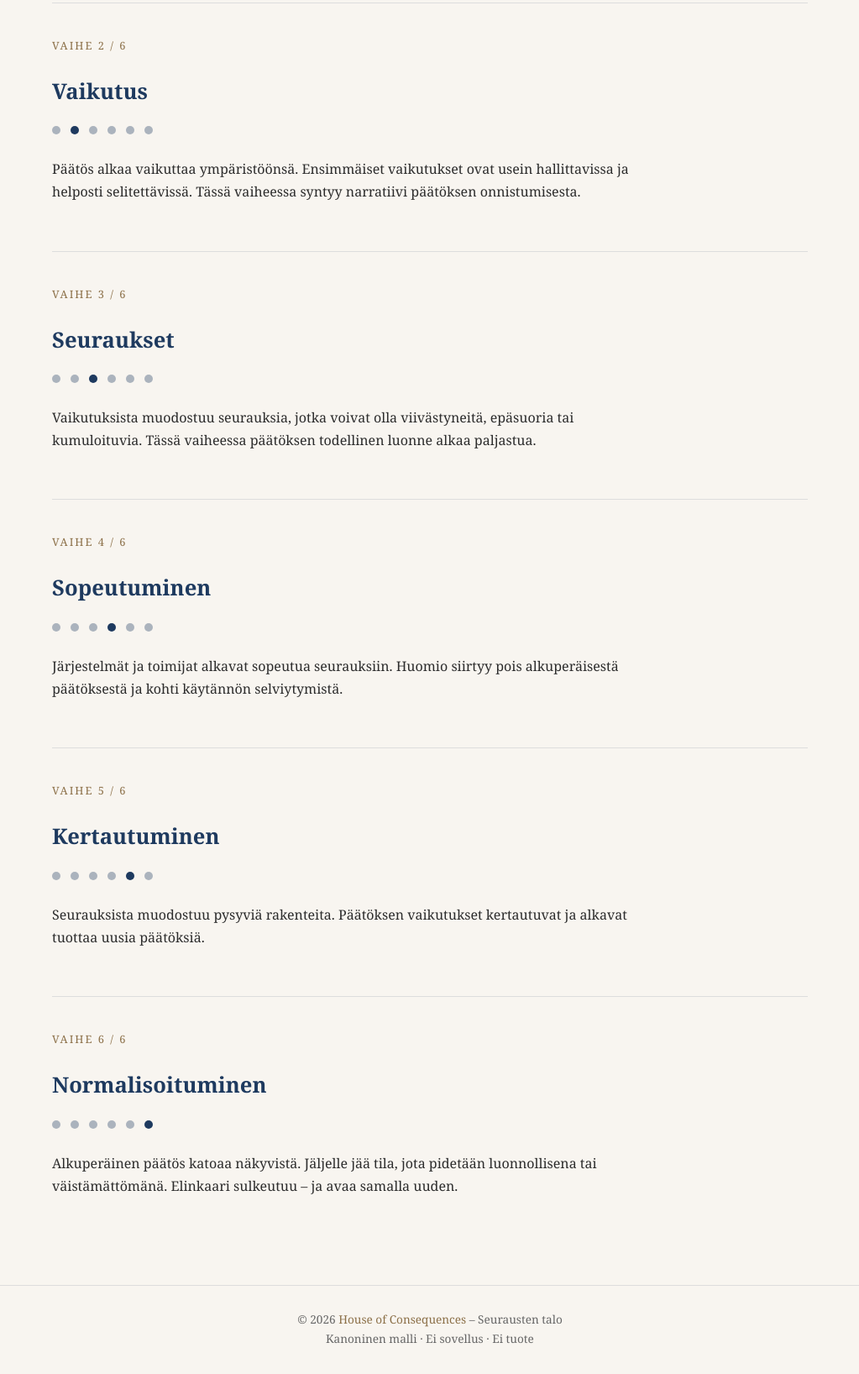
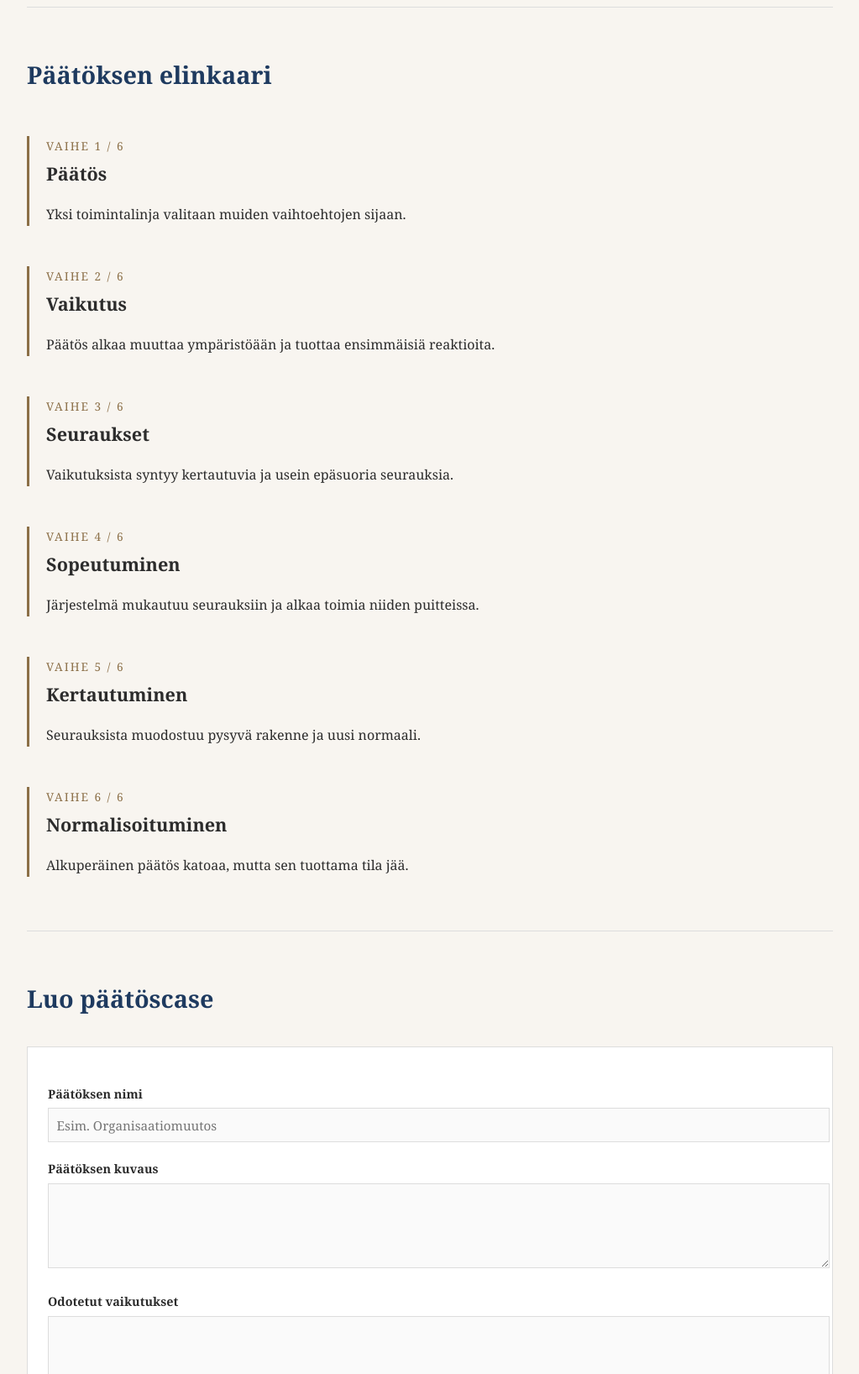
Before and after one commit to unpersonanarkia-debug/House-of-Consequences, a plain HTML site: page index.html in a window 1280 px wide. Shown: the part 677-2313 px from the top of the page at 84% size, without its empty margins (128-1151 px from the left). Drawn offline with Linux system fonts and the light colour scheme.

Commit message:
Update index.html
Update index.html

```diff
--- a/index.html
+++ b/index.html
@@ -2,9 +2,9 @@
 <html lang="fi">
 <head>
   <meta charset="UTF-8">
-  <title>House of Consequences – Päätöksen elinkaari</title>
+  <title>House of Consequences — Commercial Prototype</title>
   <meta name="viewport" content="width=device-width, initial-scale=1.0">
-  <meta name="description" content="House of Consequences on päätöksen elinkaaren tulkintamalli: kuusi vaihetta, joissa päätökset muuttuvat vaikutuksiksi, seurauksiksi ja rakenteiksi.">
+  <meta name="description" content="Kaupallinen prototyyppi päätösten elinkaaren dokumentointiin ja seurausten näkyväksi tekemiseen.">
 
   <style>
     :root {
@@ -13,7 +13,7 @@
       --muted: #666;
       --accent: #1e3a5f;
       --gold: #8b6f47;
-      --line: #ddd;
+      --border: #ddd;
     }
 
     body {
@@ -25,16 +25,16 @@
     }
 
     header {
-      max-width: 900px;
+      max-width: 960px;
       margin: 0 auto;
-      padding: 3.5rem 1.5rem 2.5rem;
+      padding: 4rem 1.5rem 3rem;
       text-align: center;
     }
 
     header h1 {
-      font-size: 2.4rem;
+      font-size: 2.6rem;
+      margin-bottom: 0.75rem;
       letter-spacing: 1px;
-      margin-bottom: 0.75rem;
     }
 
     header p {
@@ -44,69 +44,120 @@
       font-size: 1.05rem;
     }
 
-    main {
-      max-width: 900px;
-      margin: 0 auto;
-      padding: 1rem 1.5rem 3rem;
+    nav {
+      margin-top: 2rem;
+      font-size: 0.95rem;
     }
 
-    /* =========================
-       KANONINEN KOMPONENTTI
-       ========================= */
+    nav a {
+      margin: 0 0.75rem;
+      text-decoration: none;
+      color: var(--accent);
+      border-bottom: 1px solid transparent;
+    }
+
+    nav a:hover {
+      border-bottom-color: var(--accent);
+    }
+
+    main {
+      max-width: 960px;
+      margin: 0 auto;
+      padding: 1rem 1.5rem 4rem;
+    }
+
+    .block {
+      margin: 4rem 0;
+      padding-top: 2rem;
+      border-top: 1px solid var(--border);
+    }
+
+    .block h2 {
+      font-size: 1.8rem;
+      margin-bottom: 0.75rem;
+      color: var(--accent);
+    }
+
+    .block p {
+      max-width: 760px;
+    }
 
     .phase {
-      margin: 3.5rem 0;
-      padding-top: 2.5rem;
-      border-top: 1px solid var(--line);
+      margin: 3rem 0;
+      padding-left: 1.25rem;
+      border-left: 3px solid var(--gold);
     }
 
-    .phase-meta {
-      font-size: 0.8rem;
+    .phase-index {
+      font-size: 0.85rem;
       letter-spacing: 2px;
       text-transform: uppercase;
       color: var(--gold);
-      margin-bottom: 0.5rem;
+      margin-bottom: 0.25rem;
     }
 
-    .phase h2 {
-      font-size: 1.6rem;
-      color: var(--accent);
-      margin-bottom: 0.75rem;
+    .phase h3 {
+      margin: 0.25rem 0 0.5rem;
+      font-size: 1.35rem;
     }
 
-    .phase p {
-      max-width: 720px;
+    .case-box {
+      margin-top: 2rem;
+      padding: 1.5rem;
+      border: 1px solid var(--border);
+      background: #fff;
     }
 
-    .phase-icon-row {
-      margin: 1.25rem 0 1.75rem;
-      display: flex;
-      gap: 0.75rem;
+    label {
+      display: block;
+      margin-top: 1.25rem;
+      font-weight: bold;
+      font-size: 0.9rem;
     }
 
-    .phase-icon {
-      width: 10px;
-      height: 10px;
-      border-radius: 50%;
-      background: var(--accent);
-      opacity: 0.35;
+    input, textarea {
+      width: 100%;
+      padding: 0.6rem;
+      margin-top: 0.25rem;
+      font-family: inherit;
+      font-size: 0.95rem;
+      border: 1px solid var(--border);
+      background: #fafafa;
     }
 
-    .phase-icon.active {
-      opacity: 1;
+    textarea {
+      min-height: 80px;
+    }
+
+    button {
+      margin-top: 1.5rem;
+      padding: 0.6rem 1.2rem;
+      background: var(--accent);
+      color: #fff;
+      border: none;
+      font-family: inherit;
+      cursor: pointer;
+    }
+
+    button:hover {
+      opacity: 0.9;
+    }
+
+    .preview {
+      margin-top: 2rem;
+      padding: 1.25rem;
+      background: #fdfdfd;
+      border-left: 4px solid var(--accent);
+      display: none;
     }
 
     footer {
-      border-top: 1px solid var(--line);
+      border-top: 1px solid var(--border);
       text-align: center;
       padding: 1.75rem 1rem;
       font-size: 0.85rem;
       color: var(--muted);
       background: var(--bg);
-    }
-
-    footer span {
-      color: var(--gold);
     }
   </style>
 </head>
@@ -116,147 +167,108 @@
 <header>
   <h1>House of Consequences</h1>
   <p>
-    Tämä sivu esittää päätöksen elinkaaren kanonisena tulkintamallina.
-    Malli ei kuvaa yksittäisiä tapauksia, vaan rakenteen, jonka läpi
-    päätökset muuttuvat vaikutuksiksi, seurauksiksi ja lopulta
-    normalisoiduiksi tiloiksi.
+    Kaupallinen prototyyppi päätösten elinkaaren dokumentointiin.
+    Tämä järjestelmä ei arvioi päätöksiä – se tekee niiden seuraukset näkyviksi.
   </p>
+
+  <nav>
+    <a href="#model">Malli</a>
+    <a href="#phases">Elinkaari</a>
+    <a href="#case">Luo case</a>
+  </nav>
 </header>
 
 <main>
 
-  <!-- VAIHE 1 -->
-  <section class="phase" id="phase-1">
-    <div class="phase-meta">Vaihe 1 / 6</div>
-    <h2>Päätös</h2>
-
-    <div class="phase-icon-row">
-      <div class="phase-icon active"></div>
-      <div class="phase-icon"></div>
-      <div class="phase-icon"></div>
-      <div class="phase-icon"></div>
-      <div class="phase-icon"></div>
-      <div class="phase-icon"></div>
-    </div>
-
+  <section id="model" class="block">
+    <h2>Mikä tämä on</h2>
     <p>
-      Päätöksen hetkellä yksi toimintalinja valitaan muiden vaihtoehtojen
-      sijaan. Päätös voi olla eksplisiittinen tai implisiittinen, tietoinen
-      tai olosuhteiden sanelema. Tässä vaiheessa seuraukset ovat vielä
-      abstrakteja.
+      Seurausten talo on rakenteellinen tulkintamalli päätöksille, jotka
+      vaikuttavat ihmisiin, järjestelmiin ja instituutioihin ajan yli.
+      Tämä sivu on kaupallinen prototyyppi mallin käytännöllisestä sovelluksesta.
     </p>
   </section>
 
-  <!-- VAIHE 2 -->
-  <section class="phase" id="phase-2">
-    <div class="phase-meta">Vaihe 2 / 6</div>
-    <h2>Vaikutus</h2>
+  <section id="phases" class="block">
+    <h2>Päätöksen elinkaari</h2>
 
-    <div class="phase-icon-row">
-      <div class="phase-icon"></div>
-      <div class="phase-icon active"></div>
-      <div class="phase-icon"></div>
-      <div class="phase-icon"></div>
-      <div class="phase-icon"></div>
-      <div class="phase-icon"></div>
+    <div class="phase">
+      <div class="phase-index">Vaihe 1 / 6</div>
+      <h3>Päätös</h3>
+      <p>Yksi toimintalinja valitaan muiden vaihtoehtojen sijaan.</p>
     </div>
 
-    <p>
-      Päätös alkaa vaikuttaa ympäristöönsä. Ensimmäiset vaikutukset ovat
-      usein hallittavissa ja helposti selitettävissä. Tässä vaiheessa
-      syntyy narratiivi päätöksen onnistumisesta.
-    </p>
+    <div class="phase">
+      <div class="phase-index">Vaihe 2 / 6</div>
+      <h3>Vaikutus</h3>
+      <p>Päätös alkaa muuttaa ympäristöään ja tuottaa ensimmäisiä reaktioita.</p>
+    </div>
+
+    <div class="phase">
+      <div class="phase-index">Vaihe 3 / 6</div>
+      <h3>Seuraukset</h3>
+      <p>Vaikutuksista syntyy kertautuvia ja usein epäsuoria seurauksia.</p>
+    </div>
+
+    <div class="phase">
+      <div class="phase-index">Vaihe 4 / 6</div>
+      <h3>Sopeutuminen</h3>
+      <p>Järjestelmä mukautuu seurauksiin ja alkaa toimia niiden puitteissa.</p>
+    </div>
+
+    <div class="phase">
+      <div class="phase-index">Vaihe 5 / 6</div>
+      <h3>Kertautuminen</h3>
+      <p>Seurauksista muodostuu pysyvä rakenne ja uusi normaali.</p>
+    </div>
+
+    <div class="phase">
+      <div class="phase-index">Vaihe 6 / 6</div>
+      <h3>Normalisoituminen</h3>
+      <p>Alkuperäinen päätös katoaa, mutta sen tuottama tila jää.</p>
+    </div>
   </section>
 
-  <!-- VAIHE 3 -->
-  <section class="phase" id="phase-3">
-    <div class="phase-meta">Vaihe 3 / 6</div>
-    <h2>Seuraukset</h2>
+  <section id="case" class="block">
+    <h2>Luo päätöscase</h2>
 
-    <div class="phase-icon-row">
-      <div class="phase-icon"></div>
-      <div class="phase-icon"></div>
-      <div class="phase-icon active"></div>
-      <div class="phase-icon"></div>
-      <div class="phase-icon"></div>
-      <div class="phase-icon"></div>
+    <div class="case-box">
+      <label>Päätöksen nimi</label>
+      <input id="title" placeholder="Esim. Organisaatiomuutos">
+
+      <label>Päätöksen kuvaus</label>
+      <textarea id="desc"></textarea>
+
+      <label>Odotetut vaikutukset</label>
+      <textarea id="effects"></textarea>
+
+      <button onclick="previewCase()">Näytä esikatselu</button>
+
+      <div id="preview" class="preview"></div>
     </div>
-
-    <p>
-      Vaikutuksista muodostuu seurauksia, jotka voivat olla viivästyneitä,
-      epäsuoria tai kumuloituvia. Tässä vaiheessa päätöksen todellinen
-      luonne alkaa paljastua.
-    </p>
-  </section>
-
-  <!-- VAIHE 4 -->
-  <section class="phase" id="phase-4">
-    <div class="phase-meta">Vaihe 4 / 6</div>
-    <h2>Sopeutuminen</h2>
-
-    <div class="phase-icon-row">
-      <div class="phase-icon"></div>
-      <div class="phase-icon"></div>
-      <div class="phase-icon"></div>
-      <div class="phase-icon active"></div>
-      <div class="phase-icon"></div>
-      <div class="phase-icon"></div>
-    </div>
-
-    <p>
-      Järjestelmät ja toimijat alkavat sopeutua seurauksiin. Huomio siirtyy
-      pois alkuperäisestä päätöksestä ja kohti käytännön selviytymistä.
-    </p>
-  </section>
-
-  <!-- VAIHE 5 -->
-  <section class="phase" id="phase-5">
-    <div class="phase-meta">Vaihe 5 / 6</div>
-    <h2>Kertautuminen</h2>
-
-    <div class="phase-icon-row">
-      <div class="phase-icon"></div>
-      <div class="phase-icon"></div>
-      <div class="phase-icon"></div>
-      <div class="phase-icon"></div>
-      <div class="phase-icon active"></div>
-      <div class="phase-icon"></div>
-    </div>
-
-    <p>
-      Seurauksista muodostuu pysyviä rakenteita. Päätöksen vaikutukset
-      kertautuvat ja alkavat tuottaa uusia päätöksiä.
-    </p>
-  </section>
-
-  <!-- VAIHE 6 -->
-  <section class="phase" id="phase-6">
-    <div class="phase-meta">Vaihe 6 / 6</div>
-    <h2>Normalisoituminen</h2>
-
-    <div class="phase-icon-row">
-      <div class="phase-icon"></div>
-      <div class="phase-icon"></div>
-      <div class="phase-icon"></div>
-      <div class="phase-icon"></div>
-      <div class="phase-icon"></div>
-      <div class="phase-icon active"></div>
-    </div>
-
-    <p>
-      Alkuperäinen päätös katoaa näkyvistä. Jäljelle jää tila, jota pidetään
-      luonnollisena tai väistämättömänä. Elinkaari sulkeutuu – ja avaa samalla
-      uuden.
-    </p>
   </section>
 
 </main>
 
 <footer>
-  © 2026 <span>House of Consequences</span> – Seurausten talo
-  <br>
-  Kanoninen malli · Ei sovellus · Ei tuote
+  © 2026 Seurausten talo – itseoppiva & autonominen muisti
 </footer>
+
+<script>
+  function previewCase() {
+    const title = document.getElementById('title').value;
+    const desc = document.getElementById('desc').value;
+    const effects = document.getElementById('effects').value;
+    const box = document.getElementById('preview');
+
+    box.style.display = 'block';
+    box.innerHTML = `
+      <strong>${title || 'Nimetön päätös'}</strong><br><br>
+      <em>Kuvaus:</em><br>${desc || '—'}<br><br>
+      <em>Odotetut vaikutukset:</em><br>${effects || '—'}
+    `;
+  }
+</script>
 
 </body>
 </html>
```
